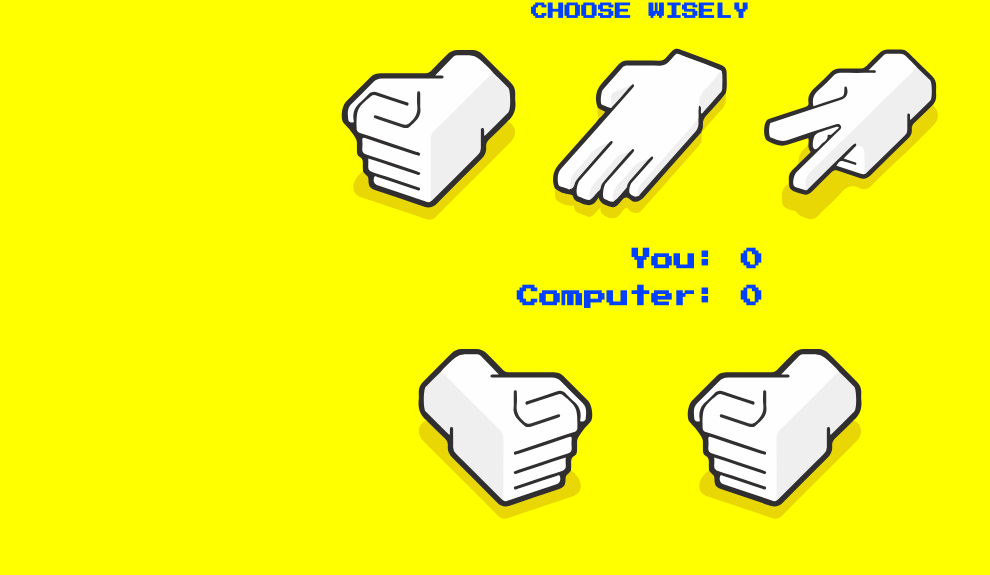
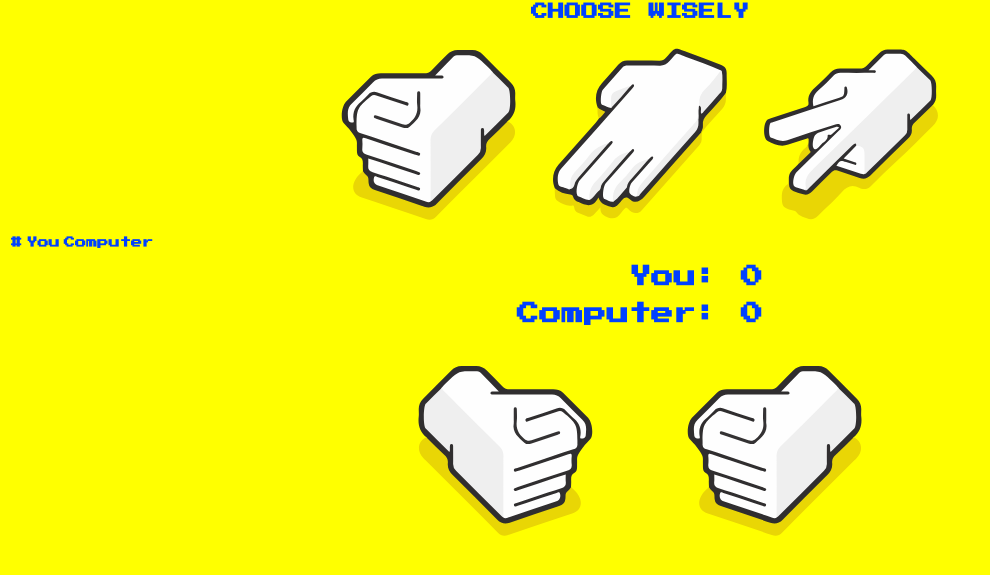
Before and after one commit to SerhiiStypanenko/RockPaperScissors, a plain HTML site: page index.html in a window 1280 px wide. Shown: the part 49-624 px from the top of the page, without its empty margins (0-990 px from the left). Drawn offline with Linux system fonts and the light colour scheme.

Commit message:
add scoreboard

```diff
--- a/index.html
+++ b/index.html
@@ -10,12 +10,23 @@
 <body>
     <div>
         <div class="header">
+            <div>
                 <h1>ROCK PAPER SCISSORS</h1>
                 <h2>CHOOSE WISELY</h2>
                 <div class="chooseOption">
                     <img id="rock" src="img/rock.svg" alt="rock">
                     <img id="paper" src="img/paper.svg" alt="paper">
                     <img id="scissors" src="img/scissors.svg" alt="scissors">
+                </div>
+            </div>
+            <div class="scoreboard">
+                <table>
+                    <tr>
+                        <th>#</th>
+                        <th>You</th>
+                        <th>Computer</th>
+                    </tr>
+                </table>
             </div>
         </div>
         <div class="gameScore">
```
Lines whose indentation alone changed are shown as unchanged.
